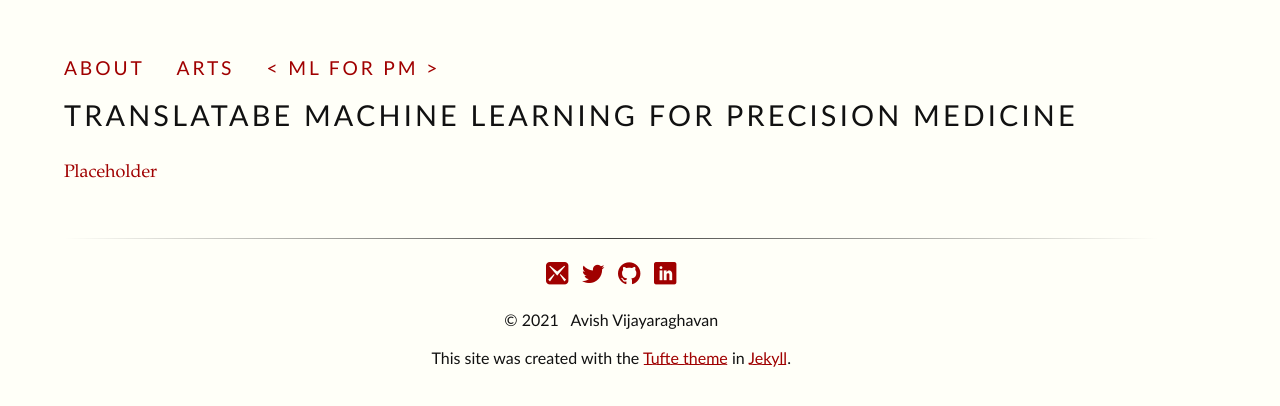
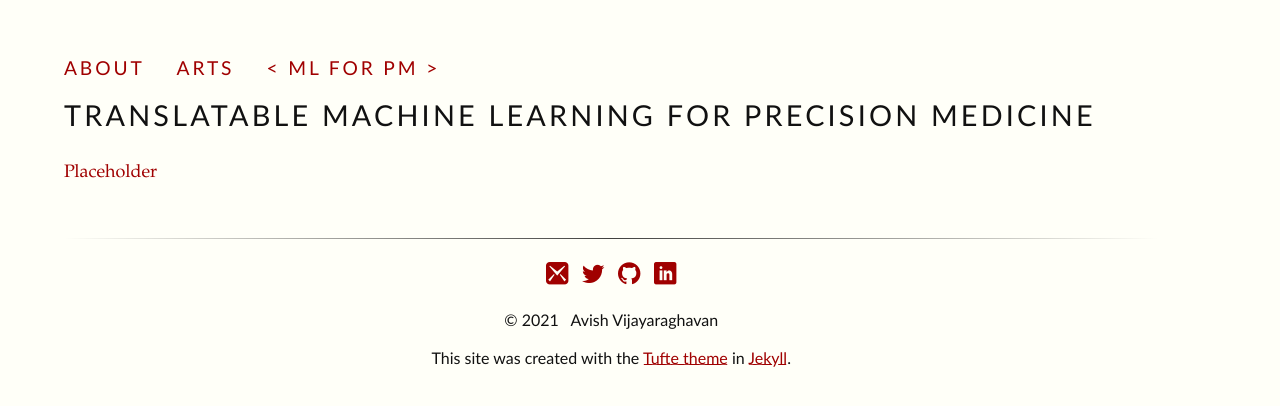
Before and after one commit to avishvj/avishvj.github.io, a Jekyll site: the page built from pages/ml4pm.md, in a window 1280 px wide. Shown: the top 406 px of the page. Built offline with Jekyll 4.4.1, drawn with Linux system fonts in a browser that asks for light colours; some web fonts are replaced.

Commit message:
correct typo

```diff
--- a/pages/ml4pm.md
+++ b/pages/ml4pm.md
@@ -5,7 +5,7 @@ permalink: /ml4pm/
 ---
 
 
-  <h1 class="content-listing-header sans">Translatabe Machine Learning for Precision Medicine</h1>
+  <h1 class="content-listing-header sans">Translatable Machine Learning for Precision Medicine</h1>
 
   <div style="padding-top: 10px; font-size:large">
 
```
